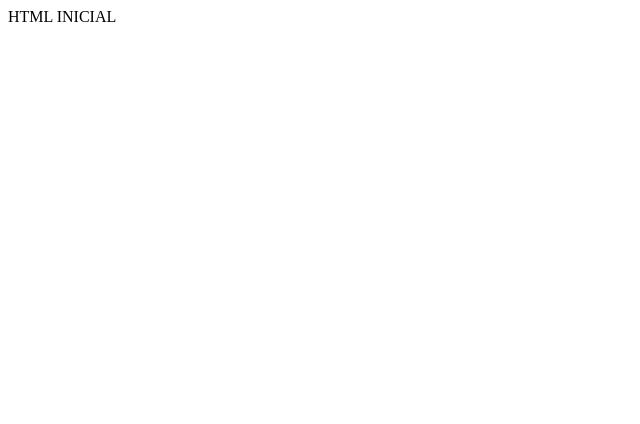
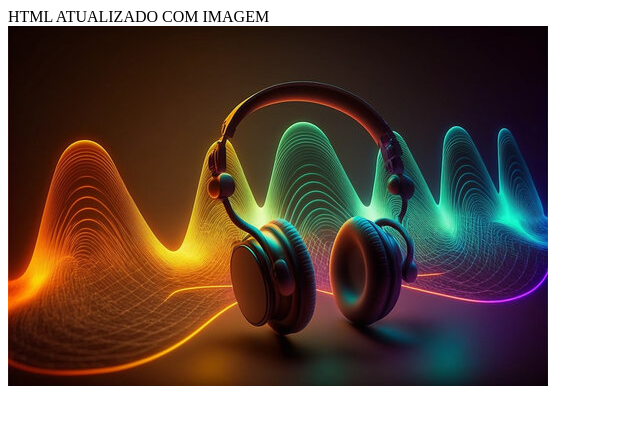
Before and after one commit to vinicbarros/faculdade-github-pratica, a plain HTML site: page index.html in a window 1280 px wide. Shown: the whole page, without its empty margins (0-640 px from the left). Drawn offline with Linux system fonts and the light colour scheme.

Commit message:
feat: adicionada uma imagem e HTML editado

```diff
--- a/index.html
+++ b/index.html
@@ -3,9 +3,12 @@
   <head>
     <meta charset="UTF-8" />
     <meta name="viewport" content="width=device-width, initial-scale=1.0" />
-    <title>HTML INICIAL</title>
+    <title>HTML ATUALIZADO COM IMAGEM</title>
   </head>
   <body>
-    HTML INICIAL
+    HTML ATUALIZADO COM IMAGEM
+    <div>
+      <img src="./images/imagem01.jpg" alt="Imagem 01" />
+    </div>
   </body>
 </html>
```
Also changed, not shown: images/imagem01.jpg (added).
